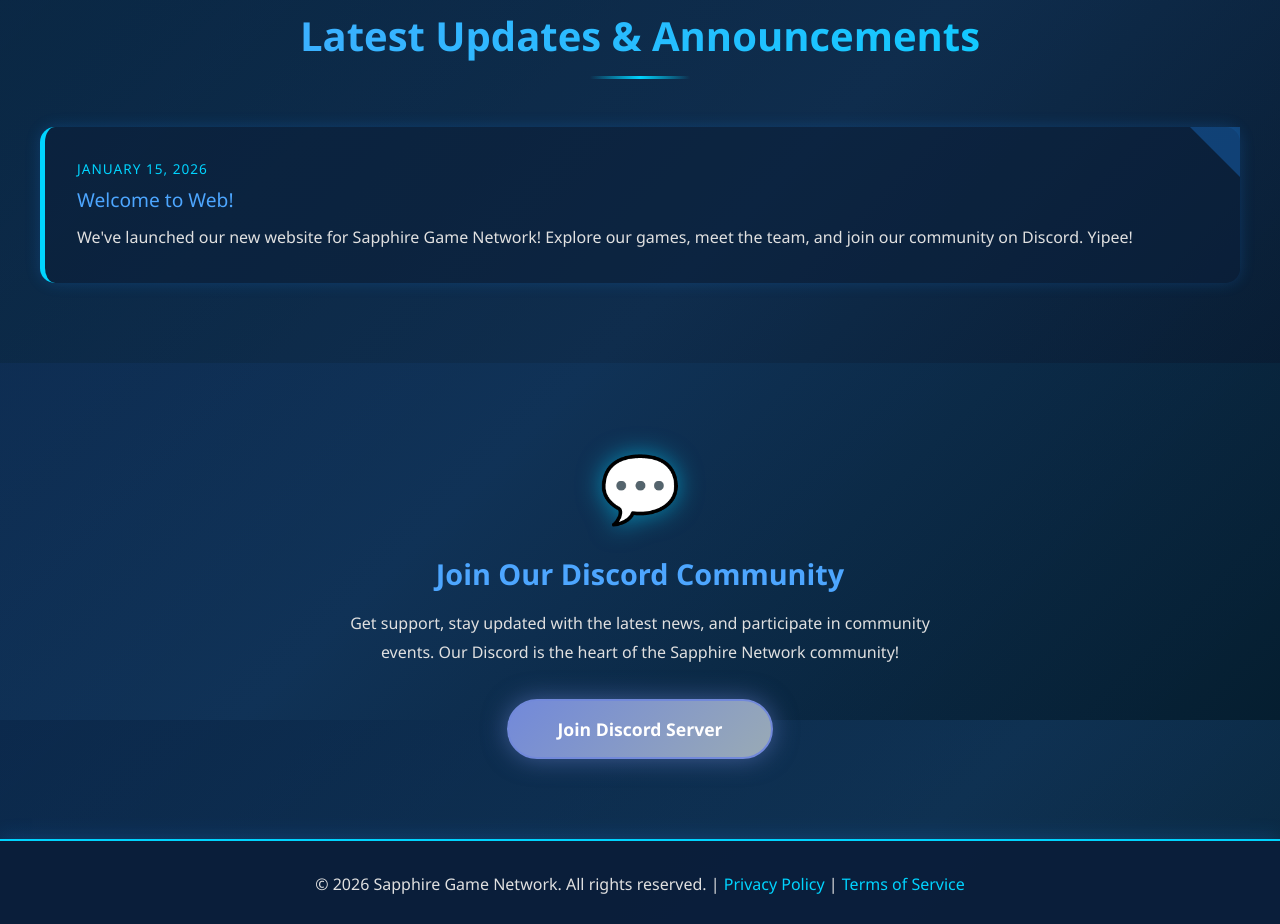
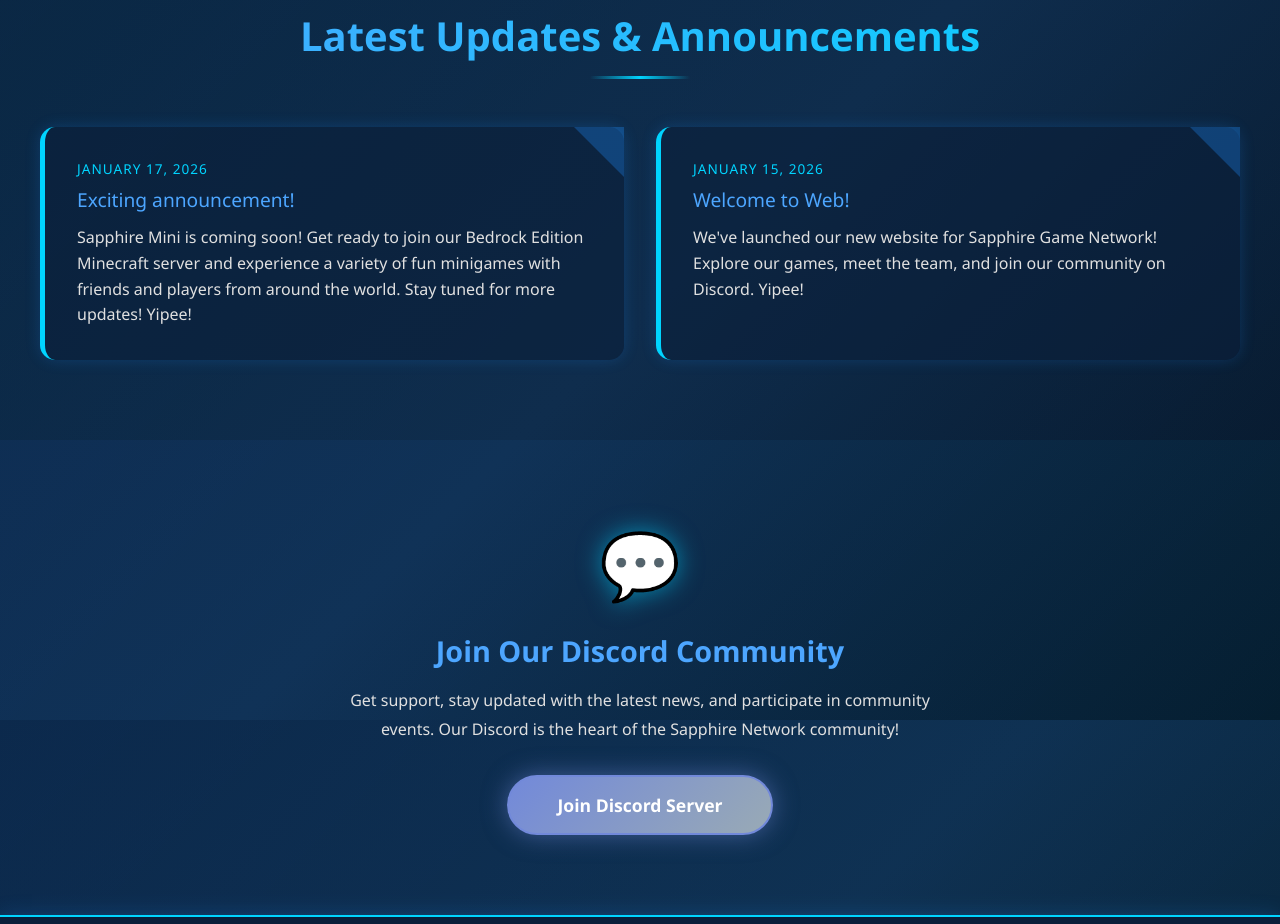
Before and after one commit to SapphireGN/sapphiregn.github.io, a plain HTML site: page index.html in a window 1280 px wide. Shown: the part 3280-4204 px from the top of the page. Drawn offline with Linux system fonts and the light colour scheme.

Commit message:
added announcement

```diff
--- a/index.html
+++ b/index.html
@@ -109,6 +109,13 @@
             <h2 class="section-title">Latest Updates & Announcements</h2>
             <div class="announcements-grid">
                 <div class="announcement-card">
+                    <div class="announcement-date">January 17, 2026</div>
+                    <div class="announcement-title">Exciting announcement!</div>
+                    <div class="announcement-content">
+                        Sapphire Mini is coming soon! Get ready to join our Bedrock Edition Minecraft server and experience a variety of fun minigames with friends and players from around the world. Stay tuned for more updates! Yipee!
+                    </div>
+                </div>
+                <div class="announcement-card">
                     <div class="announcement-date">January 15, 2026</div>
                     <div class="announcement-title">Welcome to Web!</div>
                     <div class="announcement-content">
```
